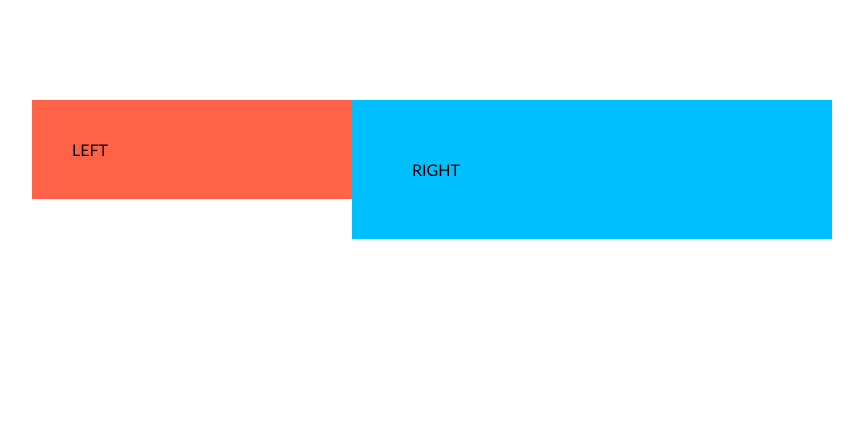
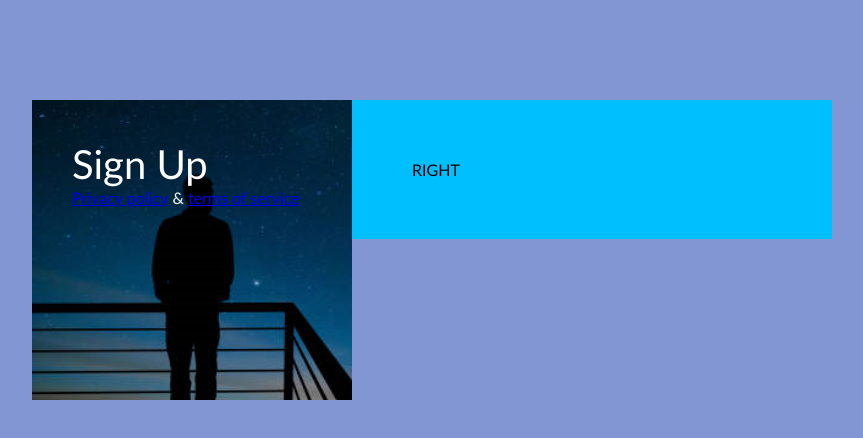
Before and after one commit to AkbnLearn/7-SignUp, a website: page index.html in a window 1280 px wide. Shown: the whole page, without its empty margins (208-1071 px from the left). Drawn offline with Linux system fonts and the light colour scheme.

Commit message:
Left column

```diff
--- a/css/main.css
+++ b/css/main.css
@@ -7,6 +7,7 @@ body *{
 }
 body{
     font-family: 'Gill Sans', 'Gill Sans MT', Calibri, 'Trebuchet MS', sans-serif;
+    background-color: #8396d4;
 }
 .container{
     width: 800px;
@@ -15,9 +16,27 @@ body{
 }
 .left-column{
     width: 40%;
+    height: 300px;
     float: left;
     padding: 40px;
-    background-color: tomato;
+    background-color: #008FAE;
+    background-image: url(../img/hill.png);
+    color: white;
+    background-repeat: no-repeat;
+    background-position: center;
+    background-size: cover;
+}
+.main-title{
+    width: 100%;
+    color: white;
+    font-size: 40px;
+    font-weight: normal;
+}
+bottom-links{
+
+}
+bottom-links > .link{
+    color: white;
 }
 .right-column{
     width: 60%;
--- a/index.html
+++ b/index.html
@@ -20,7 +20,12 @@
 <body>
     <main class="container">
         <div class="left-column">
-            LEFT
+           <h2 class="main-title"> Sign Up</h2>
+           <footer class="bottom-links">
+               <a href="#">Privacy policy</a>
+               &amp;
+               <a href="#"> terms of service</a>
+           </footer>
         </div>
         <div class="right-column">
             RIGHT
```
Also changed, not shown: img/hill.png (added).
